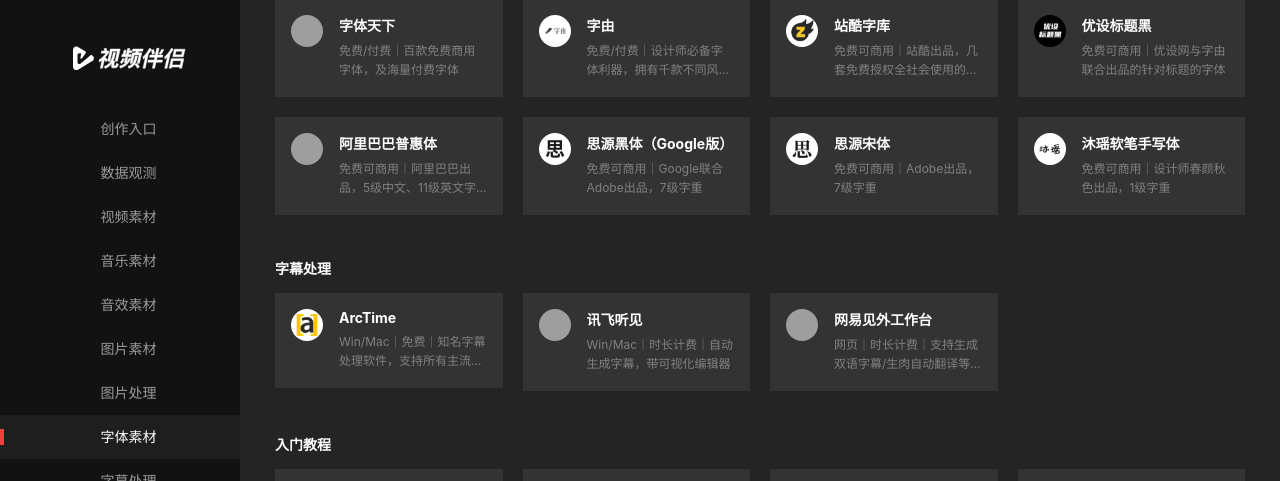
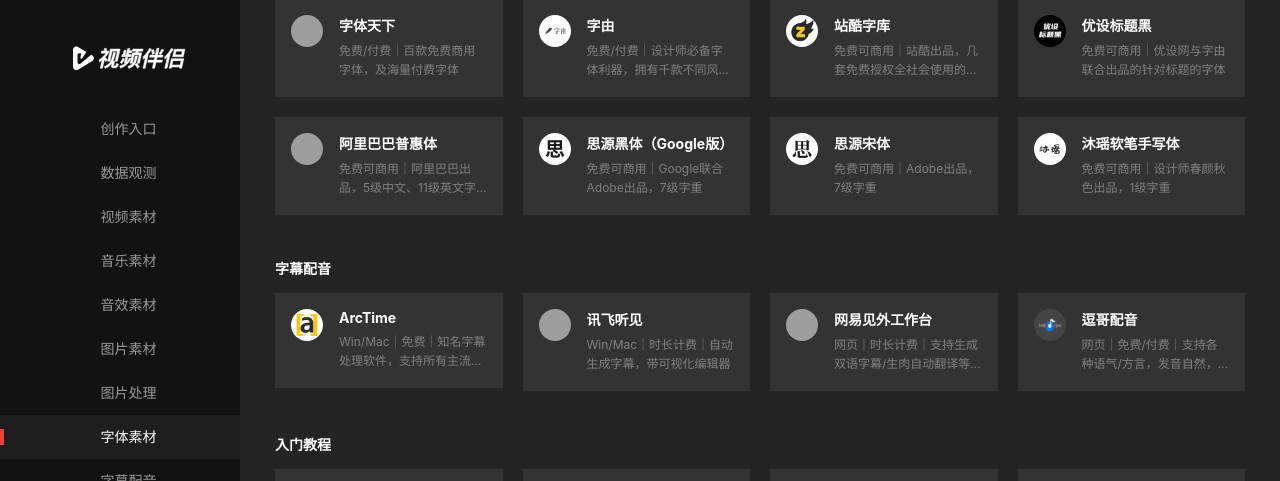
Before and after one commit to tinyao/spbv, a Jekyll site: the page built from index.html, in a window 1280 px wide and 900 px high, scrolled down 2007 px, cut to the strip 0-481 px from the top of the window. Built offline with Jekyll 4.4.1, drawn with Linux system fonts in a browser that asks for light colours; comment, search, counter and statistics services are not loaded; grey boxes are pictures that could not be loaded.

Commit message:
Update 配置 “navs”

```diff
--- a/_data/navs.yml
+++ b/_data/navs.yml
@@ -247,7 +247,7 @@
         icon: /assets/uploads/08沐瑶.png
         url: https://www.zcool.com.cn/work/ZMjg5MjAwMDQ=.html
         description: 免费可商用｜设计师春颜秋色出品，1级字重
-  - groupName: 字幕处理
+  - groupName: 字幕配音
     groupId: Subtitle_Edit
     links:
       - name: ArcTime
@@ -262,6 +262,10 @@
         icon: /assets/uploads/网易见外工作台.jpg
         url: https://jianwai.youdao.com/
         description: 网页｜时长计费｜支持生成双语字幕/生肉自动翻译等等
+      - name: 逗哥配音
+        icon: /assets/uploads/09逗哥配音.png
+        url: http://douge.club
+        description: 网页｜免费/付费｜支持各种语气/方言，发音自然，可在线生成可下载的配音文件
   - groupName: 入门教程
     groupId: tutorials
     links:
```
Also changed, not shown: assets/uploads/09逗哥配音.png (added).
